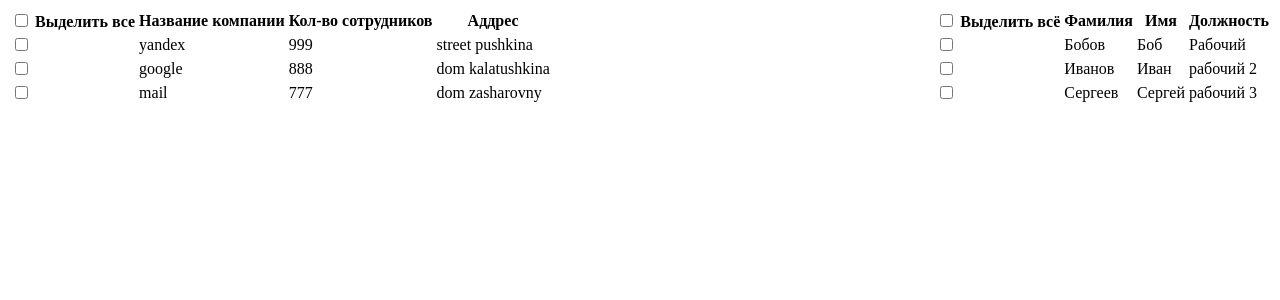
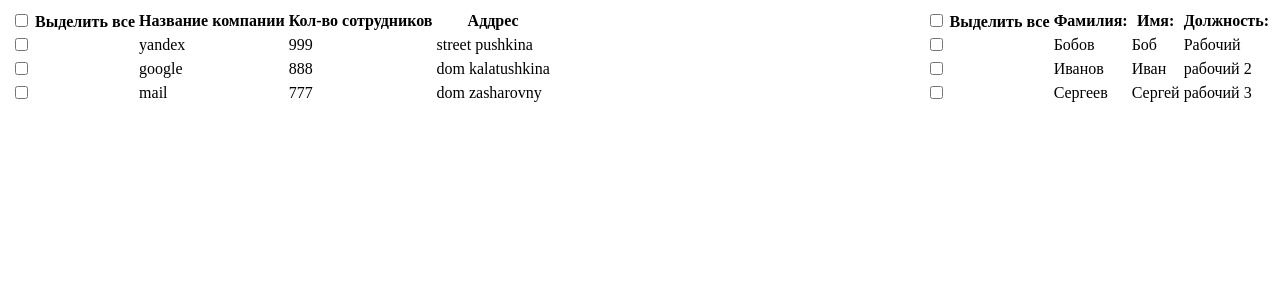
Before and after one commit to IlyaGoncharovY/TheCompany, a React (Vite) app in the folder TheCompany/: page / in a window 1280 px wide. Shown: the top 300 px of the page. Built offline with nearby package versions, Linux system fonts and the light colour scheme.

Commit message:
fix(Workers) added HeaderWorkers.tsx

```diff
--- a/TheCompany/src/features/workers/WorkersContainer.tsx
+++ b/TheCompany/src/features/workers/WorkersContainer.tsx
@@ -1,16 +1,10 @@
+import {HeaderWorkers} from './components/tableHeader/HeaderWorkers.tsx';
+
 export const WorkersContainer = () => {
+
   return (
     <table>
-      <thead>
-        <tr>
-          <th>
-            <input type="checkbox" /> Выделить всё
-          </th>
-          <th>Фамилия</th>
-          <th>Имя</th>
-          <th>Должность</th>
-        </tr>
-      </thead>
+      <HeaderWorkers/>
       <tbody>
         <tr>
           <td>
--- /dev/null
+++ b/TheCompany/src/features/workers/components/tableHeader/HeaderWorkers.tsx
@@ -0,0 +1,19 @@
+import {workersTableHeader} from '../../../../common/dataSet.ts';
+
+export const HeaderWorkers = () => {
+  return (
+
+    <thead>
+      <tr>
+        <th>
+          <input type="checkbox" /> Выделить все
+        </th>
+        {workersTableHeader.map((el) =>
+          <th key={el.id}>
+            {el.title}
+          </th>,
+        )}
+      </tr>
+    </thead>
+  );
+};
```
